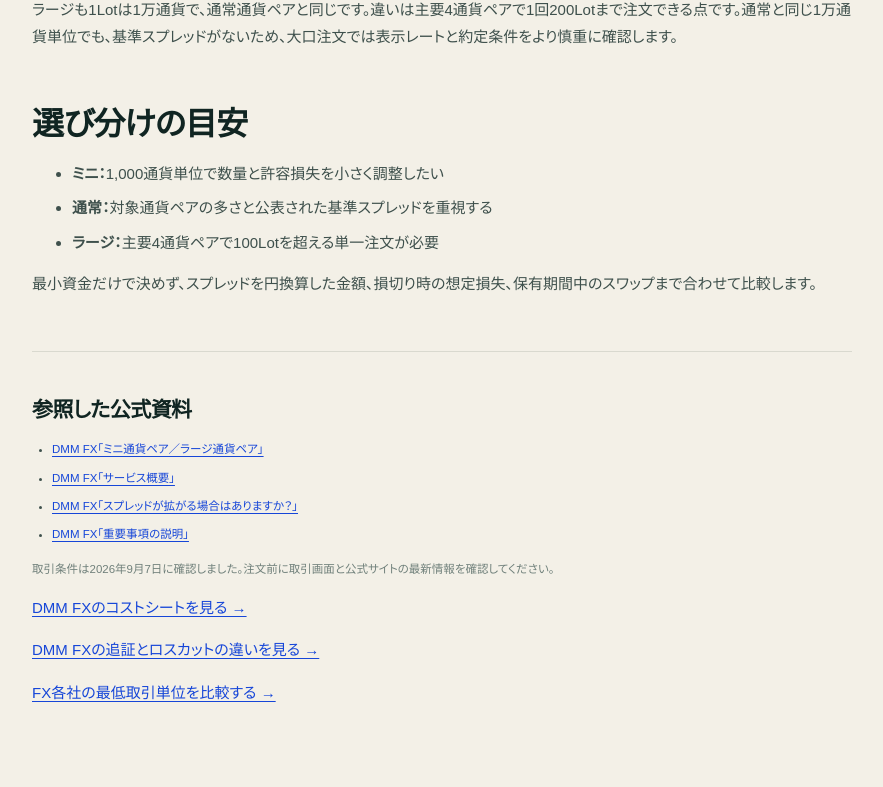
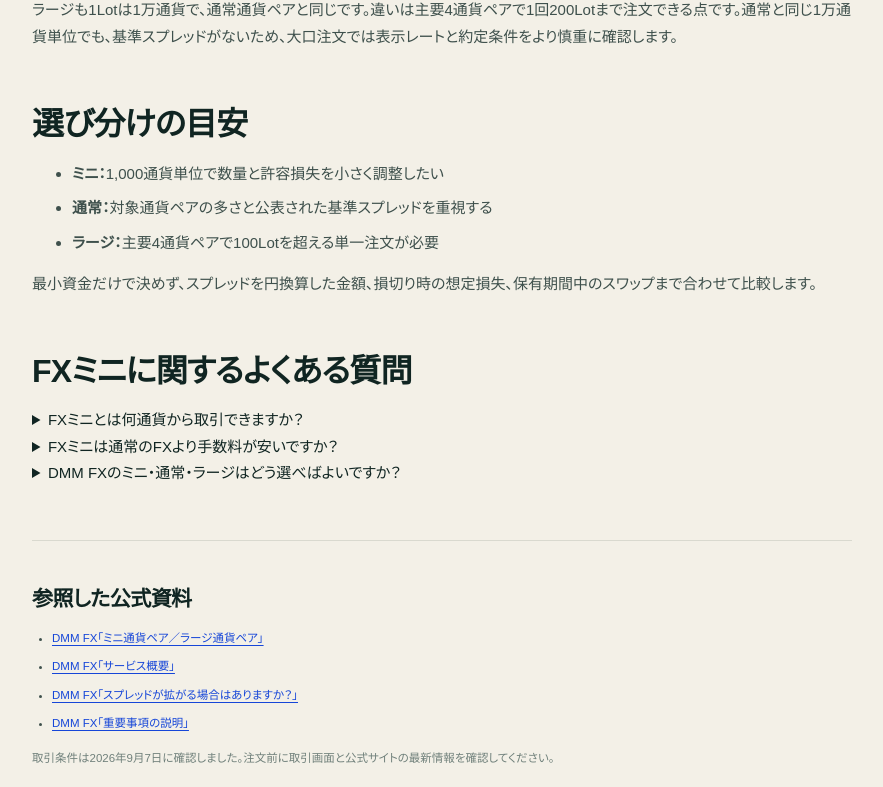
Before and after one commit to mrok18/hanbaijo, a Next.js app: page /articles/dmm-fx-mini-normal-large in a window 1280 px wide. Shown: the part 1820-2607 px from the top of the page, without its empty margins (198-1081 px from the left). Built offline with nearby package versions, Linux system fonts and the light colour scheme.

Commit message:
SEO: clarify DMM FX mini query intent

```diff
--- a/app/articles/dmm-fx-mini-normal-large/page.tsx
+++ b/app/articles/dmm-fx-mini-normal-large/page.tsx
@@ -2,8 +2,8 @@ import Link from 'next/link';
 
 export const metadata = {
   alternates: { canonical: '/articles/dmm-fx-mini-normal-large' },
-  title: 'DMM FXのミニ・通常・ラージの違い｜取引単位とコスト',
-  description: 'DMM FXのミニ・通常・ラージ通貨ペアについて、1Lotの通貨数、必要証拠金、損益、注文上限、スプレッド条件の違いを解説します。',
+  title: 'FXミニとは？DMM FXのミニ・通常・ラージ比較｜取引単位とコスト',
+  description: 'FXミニとは何かをDMM FXで解説。ミニ・通常・ラージの1Lotの通貨数、必要証拠金、損益、注文上限、スプレッド条件を比較します。',
 };
 
 const TYPES = [
@@ -12,11 +12,37 @@ const TYPES = [
   { type: 'ラージ', pairs: '主要4通貨ペア', lot: '10,000通貨', order: '200Lot', margin: '6万円', move: '±1万円', spread: '基準スプレッドなし' },
 ] as const;
 
+const FAQS = [
+  {
+    question: 'FXミニとは何通貨から取引できますか？',
+    answer: 'DMM FXのミニ通貨ペアは1Lotが1,000通貨です。米ドル/円、ユーロ/円、ポンド/円、豪ドル/円の主要4通貨ペアが対象です。',
+  },
+  {
+    question: 'FXミニは通常のFXより手数料が安いですか？',
+    answer: '数量が10分の1なので、同じレート変動なら必要証拠金と損益の金額もおおむね10分の1です。ただし、ミニは基準スプレッドの適用対象外のため、注文直前のBid・Askを確認してコストを判断します。',
+  },
+  {
+    question: 'DMM FXのミニ・通常・ラージはどう選べばよいですか？',
+    answer: '1,000通貨単位で損失を抑えて調整したいならミニ、対象通貨ペアと公表スプレッドを重視するなら通常、主要4通貨ペアで100Lot超の単一注文が必要ならラージが目安です。',
+  },
+] as const;
+
 export default function Page() {
+  const faqJsonLd = {
+    '@context': 'https://schema.org',
+    '@type': 'FAQPage',
+    mainEntity: FAQS.map((item) => ({
+      '@type': 'Question',
+      name: item.question,
+      acceptedAnswer: { '@type': 'Answer', text: item.answer },
+    })),
+  };
+
   return (
     <article>
+      <script type="application/ld+json" dangerouslySetInnerHTML={{ __html: JSON.stringify(faqJsonLd) }} />
       <p className="page-kicker">DMM FX / LOT TYPES</p>
-      <h1>DMM FXのミニ・通常・ラージは何が違う？<br />取引単位とコストを比較</h1>
+      <h1>FXミニとは？DMM FXのミニ・通常・ラージは何が違う？<br />取引単位とコストを比較</h1>
       <p className="lede">3種類は名前だけでなく、1Lotの通貨数、対象通貨ペア、注文上限、スプレッド条件が異なります。少額取引ならミニが候補ですが、「10分の1の数量」と「10分の1の取引コスト」は同じ意味ではありません。</p>
 
       <div className="callout"><strong>先に結論</strong><p>米ドル/円を1Lot取引する場合、ミニは1,000通貨、通常とラージは1万通貨です。ただし、ミニとラージには基準スプレッド（原則固定）がありません。注文画面の実際のBid・Askを見てから判断します。</p></div>
@@ -62,6 +88,16 @@ export default function Page() {
       </ul>
       <p>最小資金だけで決めず、スプレッドを円換算した金額、損切り時の想定損失、保有期間中のスワップまで合わせて比較します。</p>
 
+      <section className="faq" aria-labelledby="faq">
+        <h2 id="faq">FXミニに関するよくある質問</h2>
+        {FAQS.map((item) => (
+          <details key={item.question}>
+            <summary>{item.question}</summary>
+            <p>{item.answer}</p>
+          </details>
+        ))}
+      </section>
+
       <section className="article-sources" aria-labelledby="sources">
         <h2 id="sources">参照した公式資料</h2>
         <ul>
```
